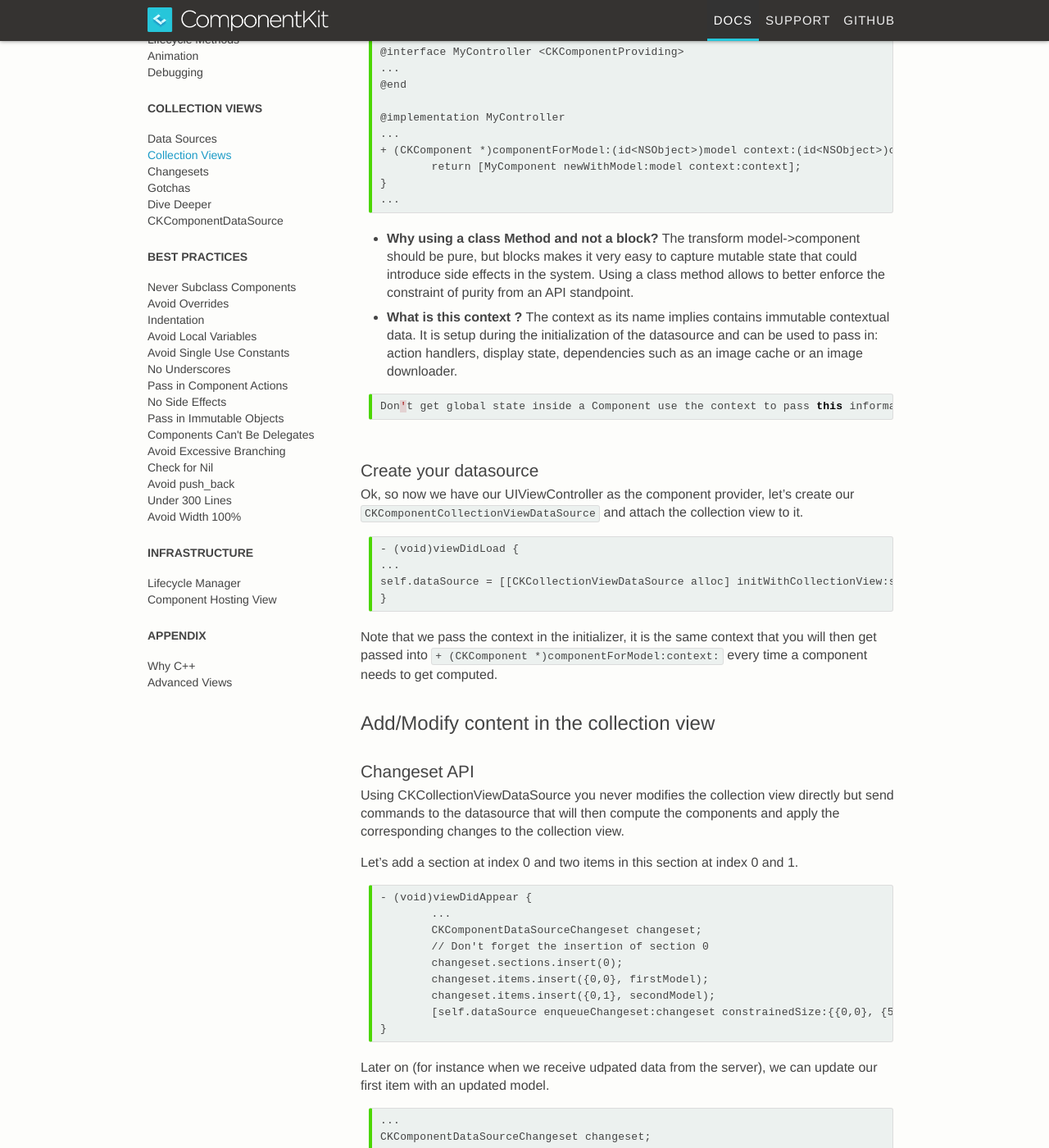
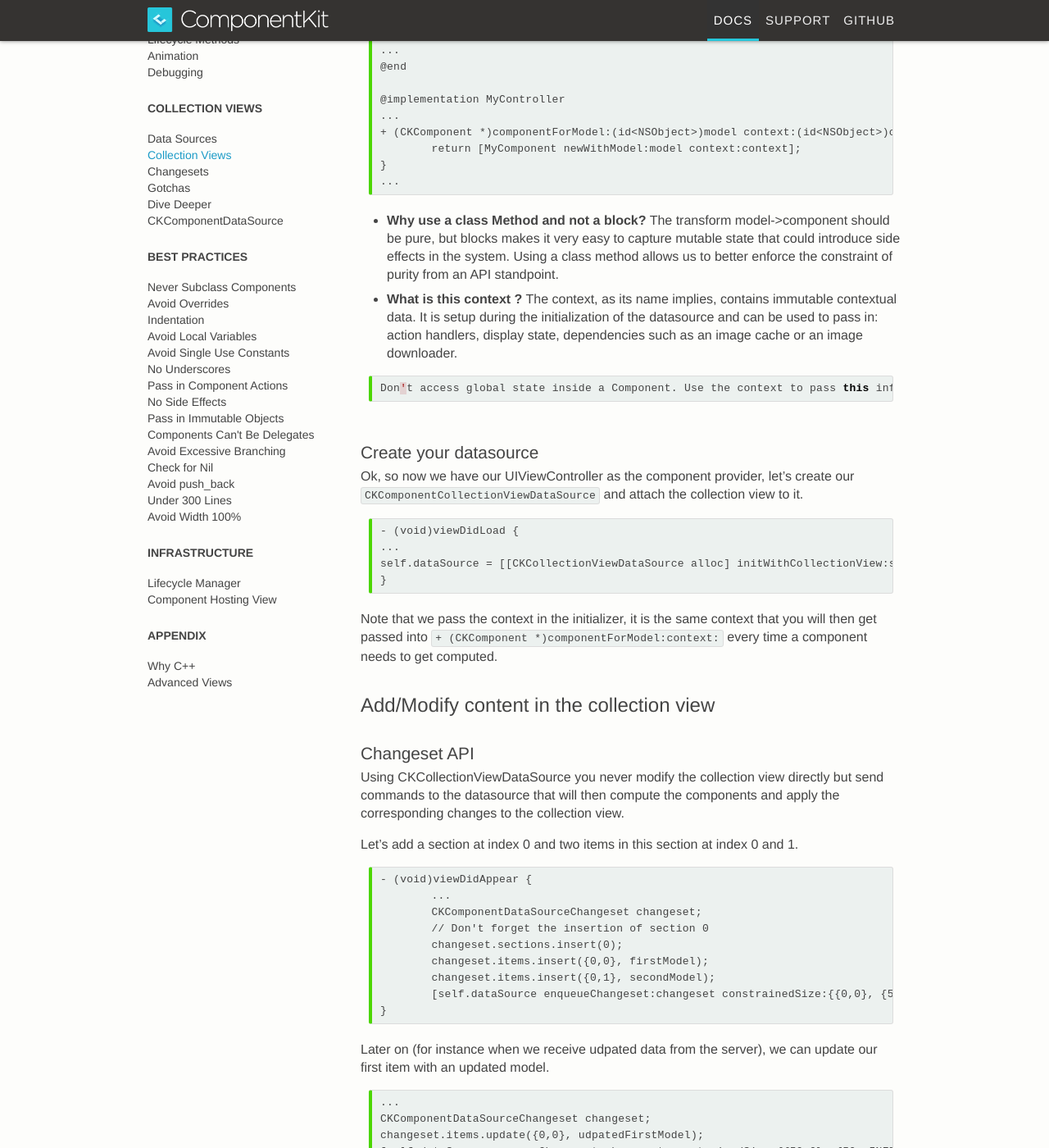
Before and after one commit to dstnbrkr/componentkit, a Jekyll site: the page built from _docs/build-collectionview-using-componentkit.md, in a window 1280 px wide and 1400 px high, scrolled down 400 px. Shown: the whole window at 82% size. Built offline with Jekyll 4.4.1, drawn with Linux system fonts in a browser that asks for light colours; Markdown is read by kramdown in place of the engine named in the settings; comment, search, counter and statistics services are not loaded; some of the changed text lies outside the part shown.

Commit message:
More grammar and style changes

```diff
--- a/_docs/build-collectionview-using-componentkit.md
+++ b/_docs/build-collectionview-using-componentkit.md
@@ -22,11 +22,11 @@
 	}
 	...
 
-- **Why using a class Method and not a block?** The transform model->component should be pure, but blocks makes it very easy to capture mutable state that could introduce side effects in the system. Using a class method allows to better enforce the constraint of purity from an API standpoint.
-- **What is this context ?** The context as its name implies contains immutable contextual data. It is setup during the initialization of the datasource and can be used to pass in: action handlers, display state, dependencies such as an image cache or an image downloader.
+- **Why use a class Method and not a block?** The transform model->component should be pure, but blocks makes it very easy to capture mutable state that could introduce side effects in the system. Using a class method allows us to better enforce the constraint of purity from an API standpoint.
+- **What is this context ?** The context, as its name implies, contains immutable contextual data. It is setup during the initialization of the datasource and can be used to pass in: action handlers, display state, dependencies such as an image cache or an image downloader.
 
 {% highlight objc++ cssclass=redhighlight %}
-Don't get global state inside a Component use the context to pass this information instead.
+Don't access global state inside a Component. Use the context to pass this information instead.
 {% endhighlight %}
 
 ### Create your datasource
@@ -44,7 +44,7 @@
 ## Add/Modify content in the collection view
 
 ### Changeset API
-Using CKCollectionViewDataSource you never modifies the collection view directly but send commands to the datasource that will then compute the components and apply the corresponding changes to the collection view.
+Using CKCollectionViewDataSource you never modify the collection view directly but send commands to the datasource that will then compute the components and apply the corresponding changes to the collection view.
 
 Let's add a section at index 0 and two items in this section at index 0 and 1.
 {% raw  %}
```
Also changed, not shown: other parts of _docs/build-collectionview-using-componentkit.md (+3 -3 lines).
